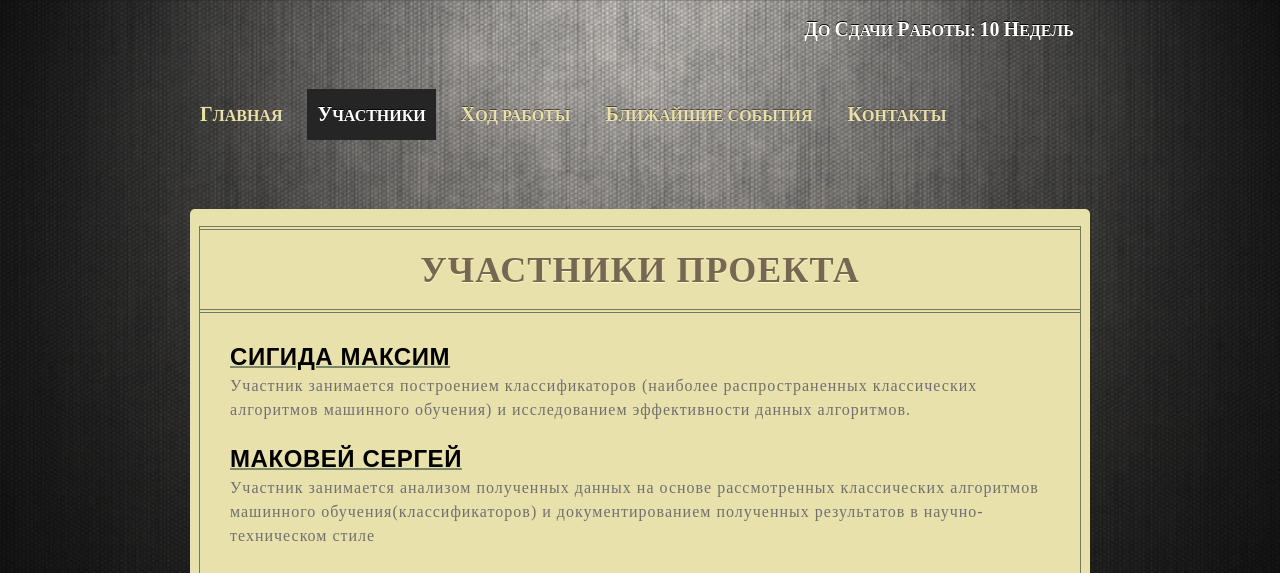
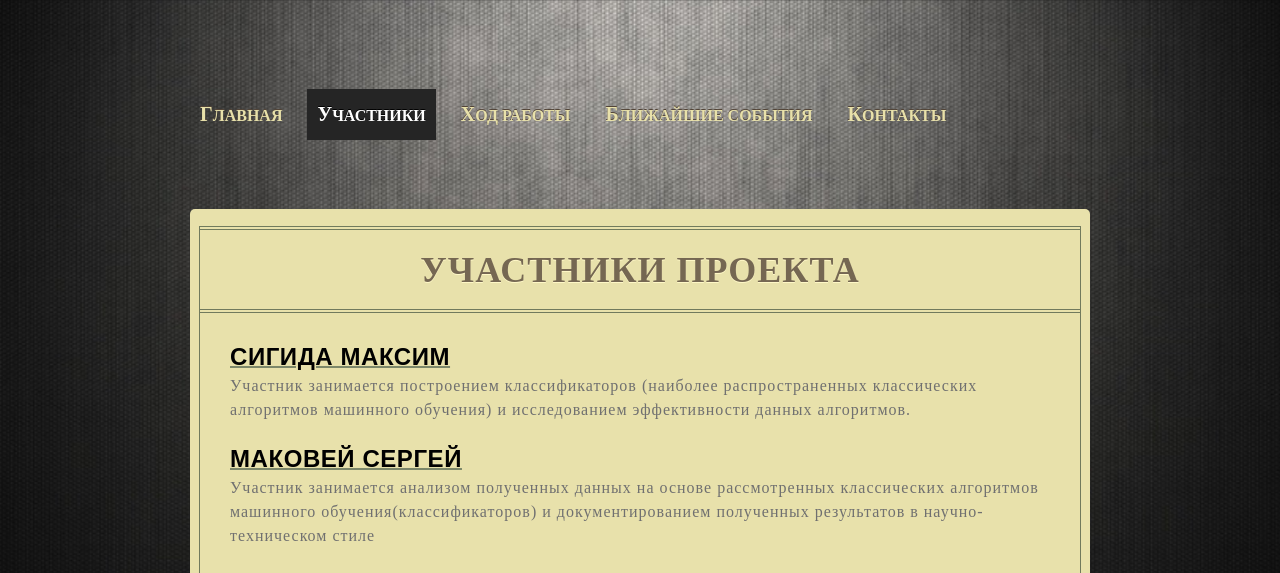
Before and after one commit to SiGidas/Aposemat_IoT-23, a PHP site: page /about.php in a window 1280 px wide. Shown: the top 573 px of the page. Run offline with PHP 8.4, Linux system fonts and the light colour scheme.

Commit message:
Код Сайта

```diff
--- a/site/about.php
+++ b/site/about.php
@@ -26,11 +26,7 @@
 					<a href="contact.php"><span>К</span>онтакты</a>
 				</li>
 			</ul>
-			<div>
-				<p>
-					<span>Д</span>о <span>С</span>дачи <span>Р</span>аботы: <span><span>10</span></span> <span>Н</span>едель
-				</p>
-			</div>
+
 		</div>
 	</div>
 	<div class="body">
```
